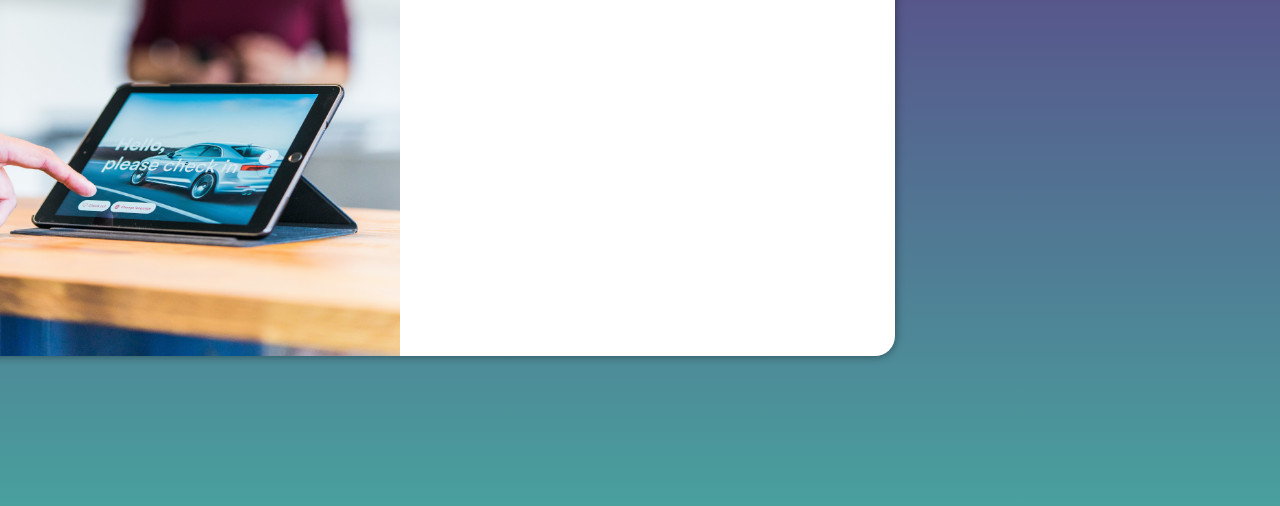
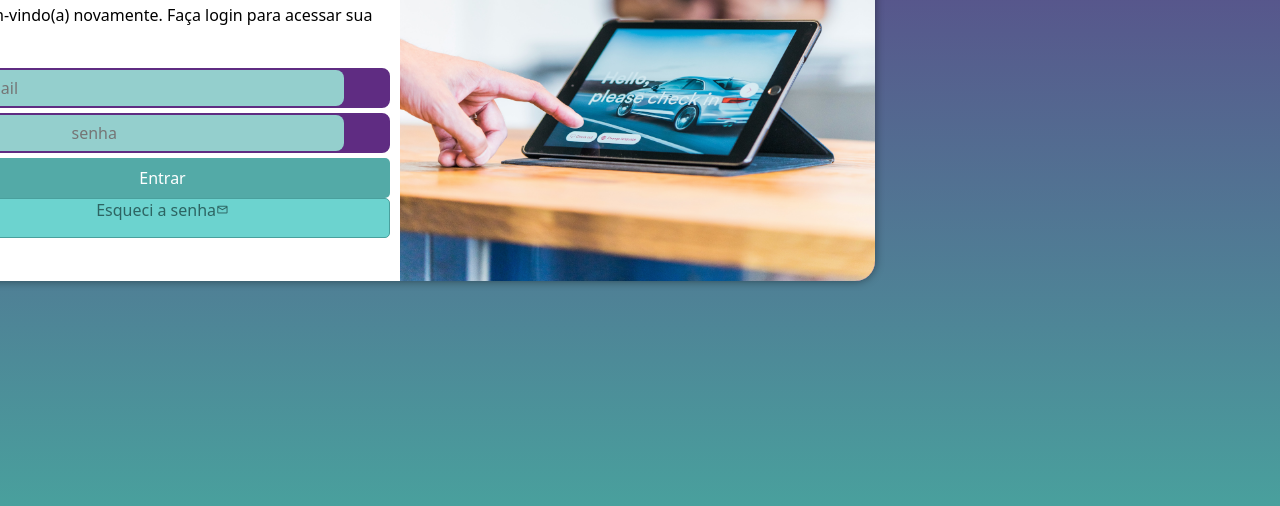
Before and after one commit to IgorLimah/projeto-login, a plain HTML site: page index.html in a window 1280 px wide. Shown: the part 294-800 px from the top of the page. Drawn offline with nearby package versions, Linux system fonts and the light colour scheme.

Commit message:
fim do projeto

```diff
--- a/estilos/media-query.css
+++ b/estilos/media-query.css
@@ -3,12 +3,12 @@
 @media screen and (min-width: 768px) and (max-width: 992px)
 {
     body {
-        background-image: linear-gradient(to top, #49a09d, #5f2c82 );
+        background-image: linear-gradient(to top, #49a09d, #5f2c82);
     }
-
 
     section#login {
         width: 80vw;
+        height: 280px;
     }
 
     section#login > div#imagem {
@@ -27,22 +27,32 @@
 @media screen and (min-width: 992px)
 {
     body {
-        background-image: linear-gradient(to top, #49a09d, #5f2c82 );
+        background-image: linear-gradient(to top, #49a09d, #5f2c82);
     }
 
     section#login {
-        width: 990px;
+        width: 950px;
+        height: 350px;
     }
 
     section#login > div#imagem {
-        float: left;
+        float: right;
         width: 50%;
         height: 100%;
     }
 
     section#login > div#formulario {
-        float: right;
+        float: left;
         width: 50%;
 
     }
+
+    div#formulario > h1 {
+        font-size: 2em;
+    }
+
+    div#formulario > p {
+        font-size: 1em;
+        margin: 20px 0px;
+    }
 }
--- a/estilos/style.css
+++ b/estilos/style.css
@@ -36,7 +36,7 @@ section#login {
 
     background-color: white;
     width: 250px;
-    height: 500px;
+    height: 515px;
     border-radius: 20px;
     box-shadow: 0px 0px 10px rgba(0, 0, 0, 0.450);
 
@@ -56,3 +56,86 @@ section#login > div#formulario {
     display: block;
     padding: 10px;
 }
+
+div#formulario > h1 {
+    text-align: center;
+    margin-bottom: 10px;
+}
+
+div#formulario > p {
+    font-size: 0.8em;
+}
+
+form > div.campo {
+    background-color: #5f2c82;
+    border: 2px solid #5f2c82;
+    display: block;
+    width: 100%;
+    height: 40px;
+    border-radius: 8px;
+    margin: 5px 0px;
+}
+
+div.campo > label {
+    display: none;
+}
+
+div.campo > span {
+    color: white;
+    font-size: 2em;
+    width: 40px;
+    padding: 5px;
+}
+
+div.campo > input {
+    background-color: #94cfcd;
+    font-size: 1em;
+    width: calc(100% - 44px);
+    height: 100%;
+    border: 0px;
+    border-radius: 8px;
+    padding: 4px;
+    transform: translateY(-42px);
+}
+
+div.campo > input:focus-within {
+    background-color: white;
+    border:none
+}
+
+form > input[type=submit] {
+    display: block;
+    font-size: 1em;
+    width: 100%;
+    height: 40px;
+    background-color: #53aaa7;
+    color: white;
+    border: none;
+    border-radius: 5px;
+    cursor: pointer;
+}
+
+form > input[type=submit]:hover {
+    background-color: #2d6462;
+}
+
+form > a.botao {
+    display: block;
+    text-align: center;
+    font-size: 1em;
+    width: 100%;
+    height: 40px;
+    background-color: #6cd3cf;
+    color: #2d6462;
+    border: 1px solid #49a09d;
+    border-radius: 5px;
+    text-decoration: none;
+}
+
+form > a.botao:hover {
+    background-color: #6cd3cf;
+}
+
+form > a.botao > span {
+    font-size: 0.8em;
+}
--- a/index.html
+++ b/index.html
@@ -6,6 +6,8 @@
     <title>Login</title>
     <link rel="stylesheet" href="estilos/style.css">
     <link rel="stylesheet" href="estilos/media-query.css">
+    <link href="https://fonts.googleapis.com/css2?family=Material+Symbols+Outlined"
+    rel="stylesheet" />
 </head>
 <body>
     <main>
@@ -14,7 +16,25 @@
             <div id="formulario">
                 <h1>Login</h1>
                 <p>Seja bem-vindo(a) novamente. Faça login para acessar sua conta.</p>
-                <form action="login.php" method="post"></form>
+                <form action="login.php" method="post" autocomplete="on">
+                    <div class="campo">
+                        <span class="material-symbols-outlined">login</span>
+                        <input type="email" name="login" id="ilogin" placeholder="seu e-mail" required maxlength="30">
+                        <label for="ilogin">Login</label>
+                    </div>
+                    <div class="campo">
+                        <span class="material-symbols-outlined">passkey</span>
+                        <input type="password" name="senha" id="isenha" placeholder="sua
+                        senha" autocomplete="current-password" required minlength="8" maxlength="20">
+                        <label for="isenha">Senha</label>
+                    </div>
+                    <input type="submit" value="Entrar">
+                    <a href="esqueci.html" class="botao">
+                        Esqueci a senha<span class="material-symbols-outlined">mail</span>
+                    </a>
+                </form>
+
+
             </div>
         </section>
 
```
